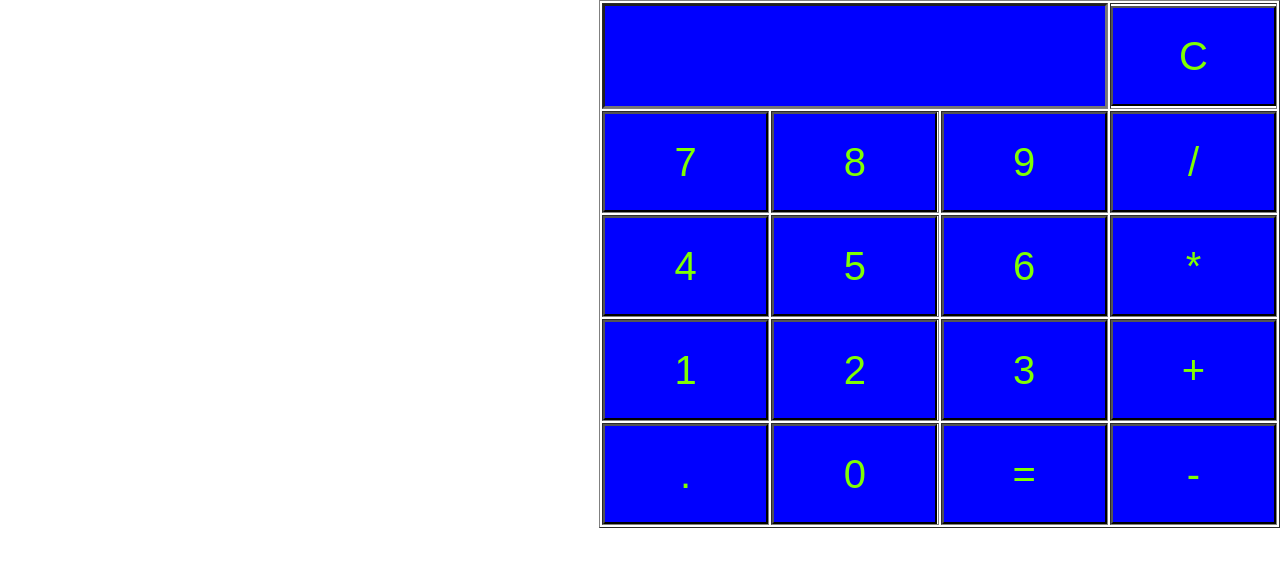
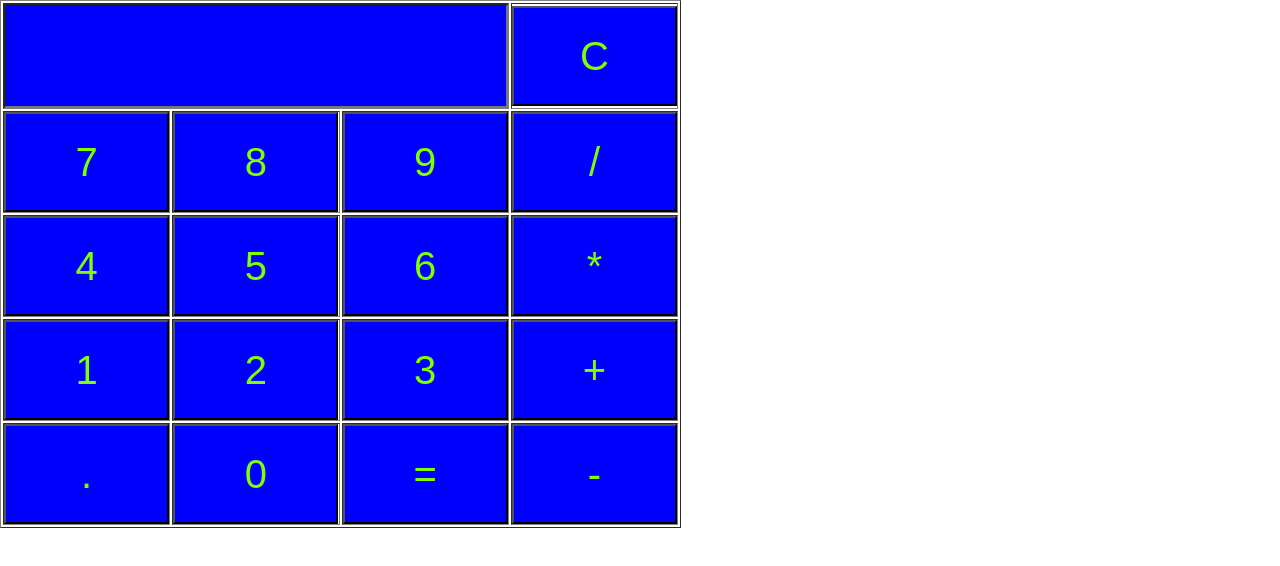
Before and after one commit to manikantasiva/caljs, a plain HTML site: page index.html in a window 1280 px wide. Drawn offline with Linux system fonts and the light colour scheme.

Commit message:
modification

```diff
--- a/index.html
+++ b/index.html
@@ -10,13 +10,13 @@
 </head>
 <style>
     /* input[result {
-        width: 500pxpx;
-        height: 100px;
+       width: 500pxpx;
+       height: 100px;
     } */
 </style>
 
 <body>
-    <table id="tbl" border="1" align="right">
+    <table id="tbl" border="1">
         <tr>
             <td colspan="3"><input type="text" id="result" /></td>
             <td><input type="button" value="C" onclick="clr()" /></td>
```
